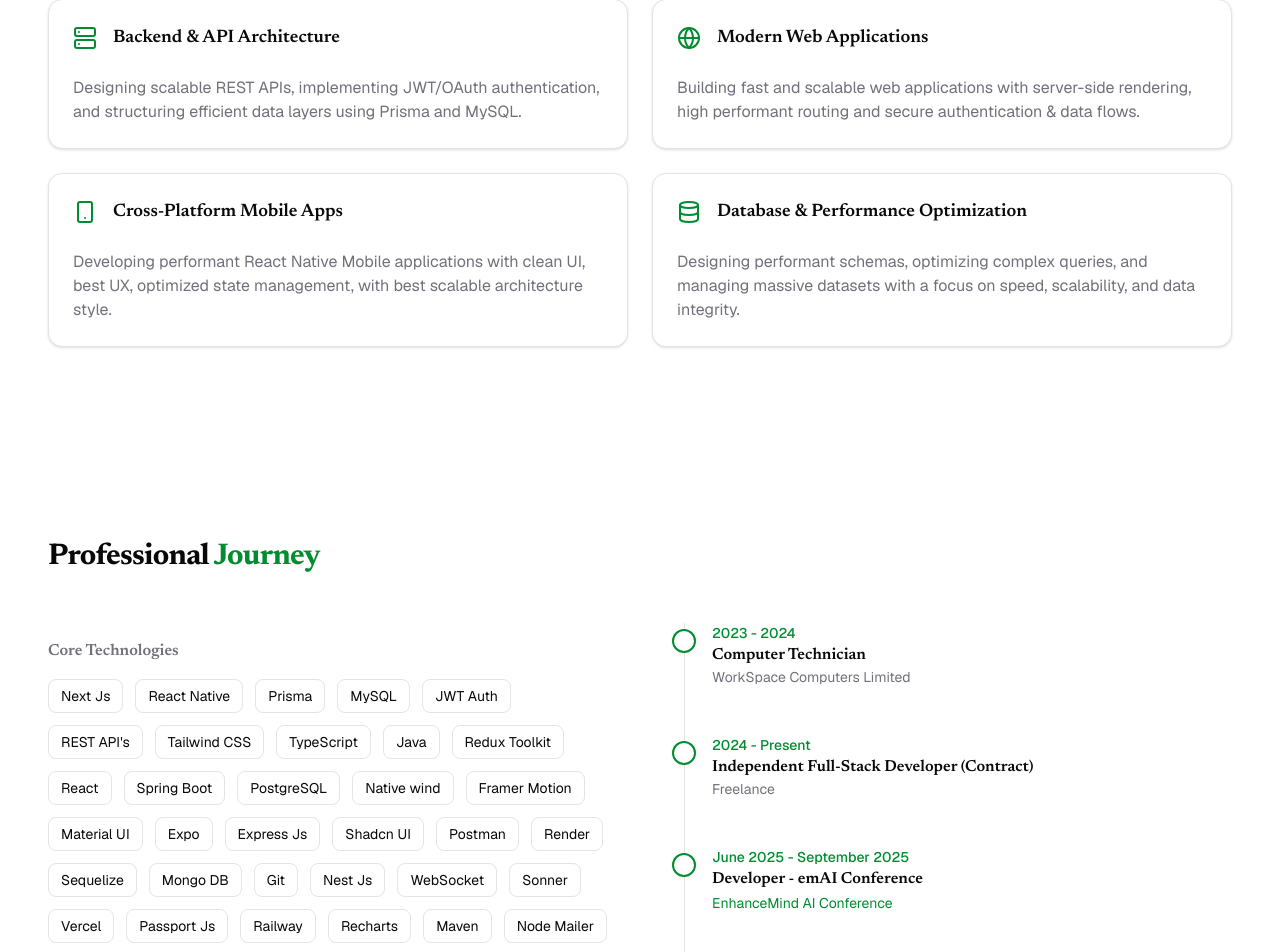
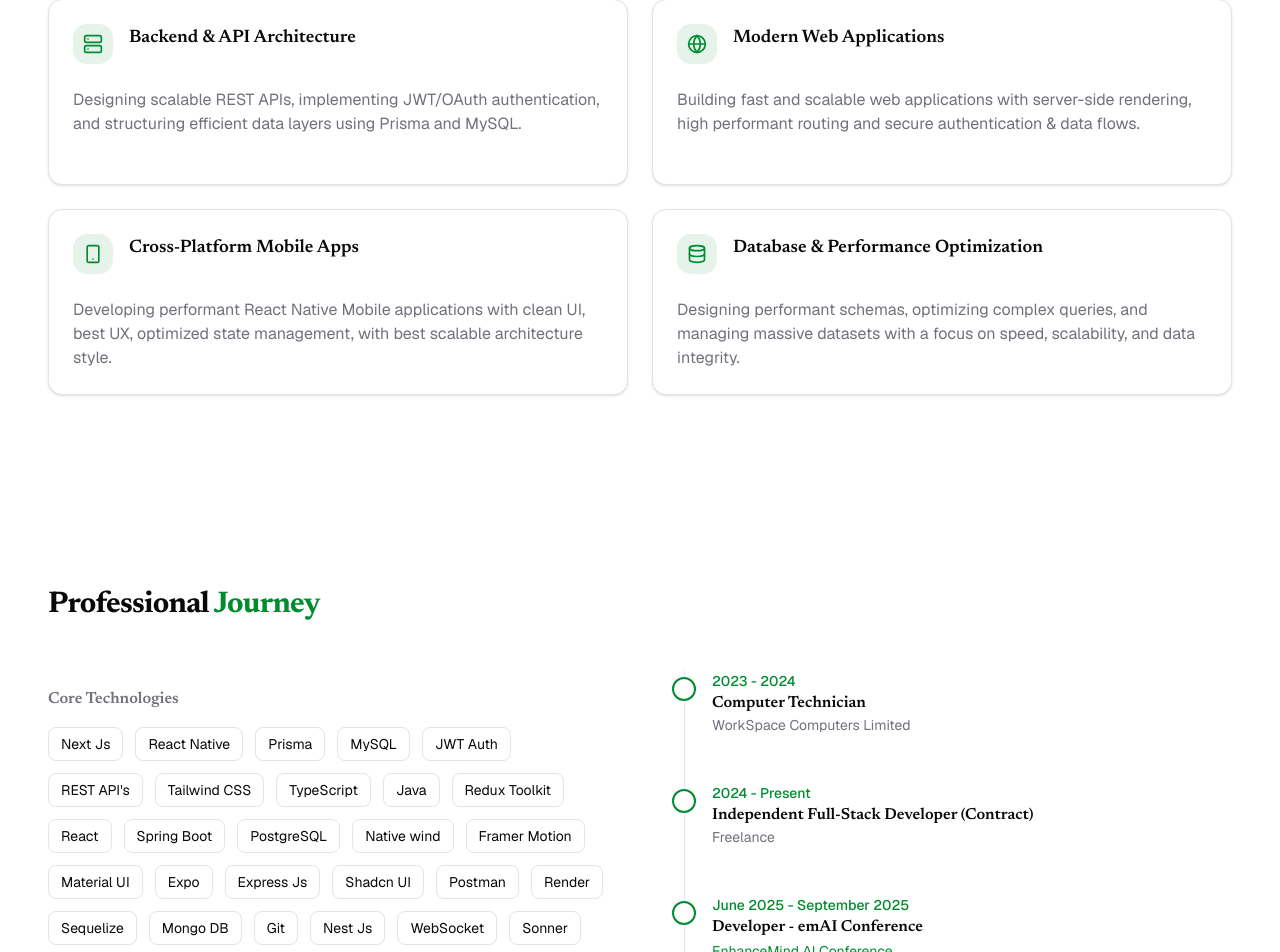
Before and after one commit to gilbertmunuotz/my-portfolio, a Next.js app: page / in a window 1280 px wide. Shown: the part 901-1853 px from the top of the page. Built offline with nearby package versions, Linux system fonts and the light colour scheme.

Commit message:
#feat: enhanced Services component layout and updated experience year

```diff
--- a/components/sections/Services.tsx
+++ b/components/sections/Services.tsx
@@ -26,17 +26,20 @@ export default function Services() {
         description="My core engineering capabilities across backend systems, cross-platform applications, and performance-driven architecture."
       />
 
-      <div className="grid gap-6 sm:grid-cols-2">
+      <div className="grid auto-rows-fr gap-6 sm:grid-cols-2">
         {services.map((s, i) => {
           const Icon = iconMap[s.icon]
           return (
             <Reveal key={s.id} delay={i * 0.12}>
-              <Card className="transition-[transform,box-shadow] duration-300 ease-out hover:-translate-y-1 hover:shadow-md">
-                <CardHeader className="flex flex-row items-center gap-4">
-                  <Icon className="h-6 w-6 text-brand" aria-hidden />
+              <Card
+                className="flex h-full flex-col transition-[transform,box-shadow] duration-300 ease-out hover:-translate-y-1 hover:shadow-md">
+                <CardHeader className="flex flex-row items-start gap-4">
+                  <div className="flex h-10 w-10 shrink-0 items-center justify-center rounded-xl bg-brand/10">
+                    <Icon className="h-5 w-5 text-brand" aria-hidden />
+                  </div>
                   <CardTitle className="text-lg">{s.title}</CardTitle>
                 </CardHeader>
-                <CardContent>
+                <CardContent className="flex flex-1">
                   <CardDescription className="text-base">
                     {s.description}
                   </CardDescription>
--- a/lib/data/experiences.ts
+++ b/lib/data/experiences.ts
@@ -28,7 +28,7 @@ export const experiences: Experience[] = [
   },
   {
     id: "apiconference-2026",
-    year: "February 2026 - Present",
+    year: "January 2026 - Present",
     role: "Project Manager",
     company: "API Conference Tanzania",
     url: "https://apicon.or.tz",
```
